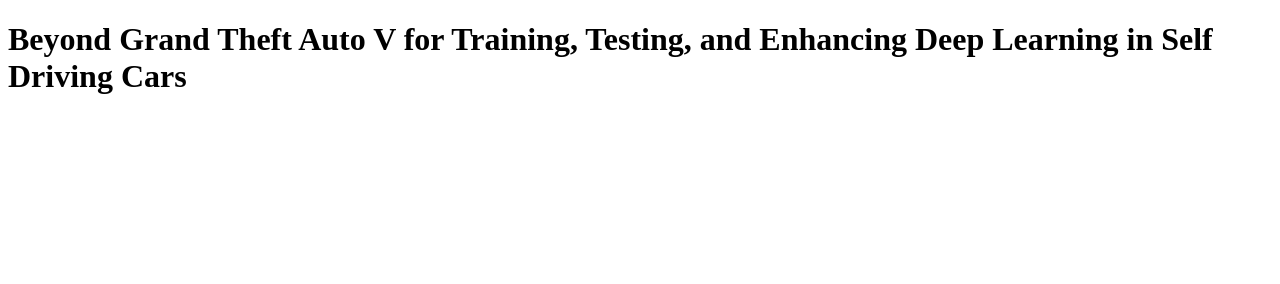
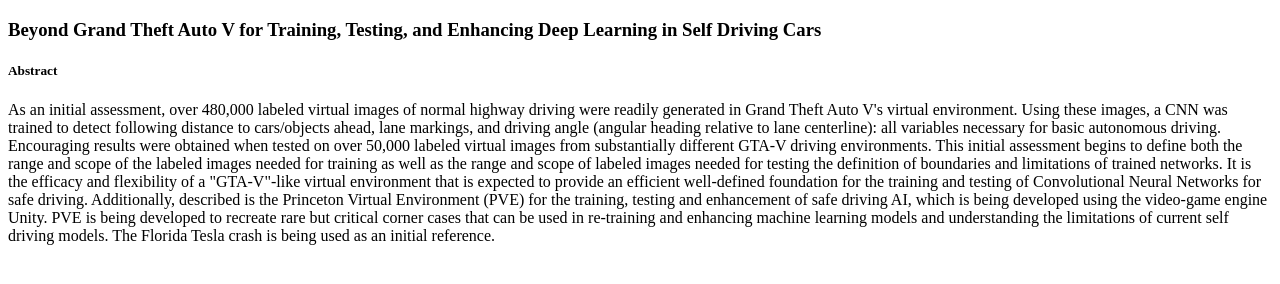
Before and after one commit to princetonautonomous/princetonautonomous.github.io, a plain HTML site: page index.html in a window 1280 px wide. Drawn offline with Linux system fonts and the light colour scheme.

Commit message:
Add all content, needs stlyes

```diff
--- a/index.html
+++ b/index.html
@@ -7,8 +7,9 @@
     <body>
         <div class="container-fluid">
             <div class="col-md-12">
-                <h1>Beyond Grand Theft Auto V for Training, Testing, and Enhancing Deep Learning in Self Driving Cars</h1>
-
+                <h3>Beyond Grand Theft Auto V for Training, Testing, and Enhancing Deep Learning in Self Driving Cars</h3>
+                <h5>Abstract</h5>
+                <p>As an initial assessment, over 480,000 labeled virtual images of normal highway driving were readily generated in Grand Theft Auto V's virtual environment. Using these images, a CNN was trained to detect following distance to cars/objects ahead, lane markings, and driving angle (angular heading relative to lane centerline): all variables necessary for basic autonomous driving. Encouraging results were obtained when tested on over 50,000 labeled virtual images from substantially different GTA-V driving environments.  This initial assessment begins to define both the range and scope of the labeled images needed for training as well as the range and scope of labeled images needed for testing the definition of boundaries and limitations of trained networks.  It is the efficacy and flexibility of a "GTA-V"-like virtual environment that is expected to provide an efficient well-defined foundation for the training and testing of Convolutional Neural Networks for safe driving.  Additionally, described is the Princeton Virtual Environment (PVE) for the training, testing and enhancement of safe driving AI, which is being developed using the video-game engine Unity. PVE is being developed to recreate rare but critical corner cases that can be used in re-training and enhancing machine learning models and understanding the limitations of current self driving models. The Florida Tesla crash is being used as an initial reference.</p>
             </div>
         </div>
     </body>
```
Also changed, not shown: 1 other file.
